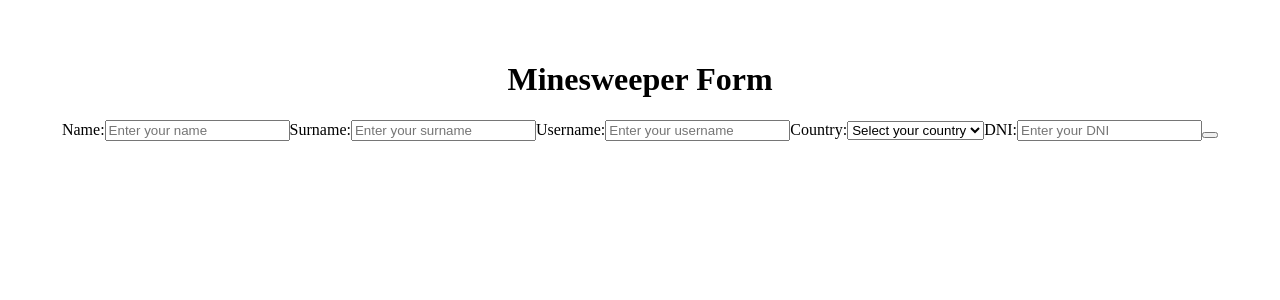
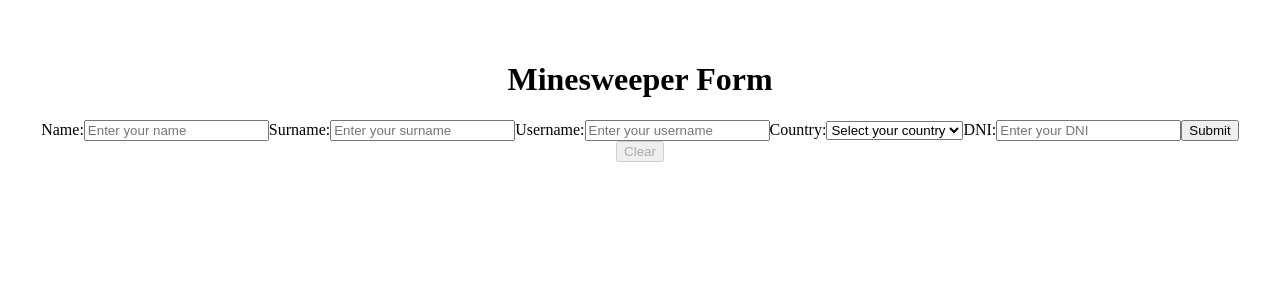
Before and after one commit to plum-bee/Forms, a React (Vite) app: page / in a window 1280 px wide. Shown: the top 300 px of the page. Built offline with nearby package versions, Linux system fonts and the light colour scheme.

Commit message:
ButtonComponent

```diff
--- a/src/components/Form.jsx
+++ b/src/components/Form.jsx
@@ -17,6 +17,7 @@ function Form () {
   const [username, setUsername] = useState()
   const [country, setCountry] = useState()
   const [DNI, setDNI] = useState()
+
 
   const availableCountries = ['Spain', 'Argentina']
 
@@ -72,7 +73,16 @@ function Form () {
       <FormButton
         buttonName='Submit'
         onClick={() => alert('Form submitted!')}
+        isDisabled={false}
         testid={'submit'}
+
+      />
+
+      <FormButton
+        buttonName='Clear'
+        onClick={() => alert('Form clear!')}
+        isDisabled={true}
+        testid={'clear'}
       />
 
     </form>
--- a/src/components/FormButton.jsx
+++ b/src/components/FormButton.jsx
@@ -1,12 +1,13 @@
 import React from 'react';
 
-function FormButton(buttonName, onClick, testid ) {
+function FormButton({ buttonName, onClick, testid, isDisabled}) {
   return (
-    <button onClick={onClick} data-testid={testid}>
-
-
+    <button onClick={onClick} data-testid={testid} disabled={isDisabled?true:false}>
+      {buttonName}
+      {/* {console.log(buttonName)}
+      {console.log(isDisabled)} */}
     </button>
-  )
+  );
 }
 
 export default FormButton;
```
Also changed, not shown: 2 other files (tests, documents, lock files or other folders).
